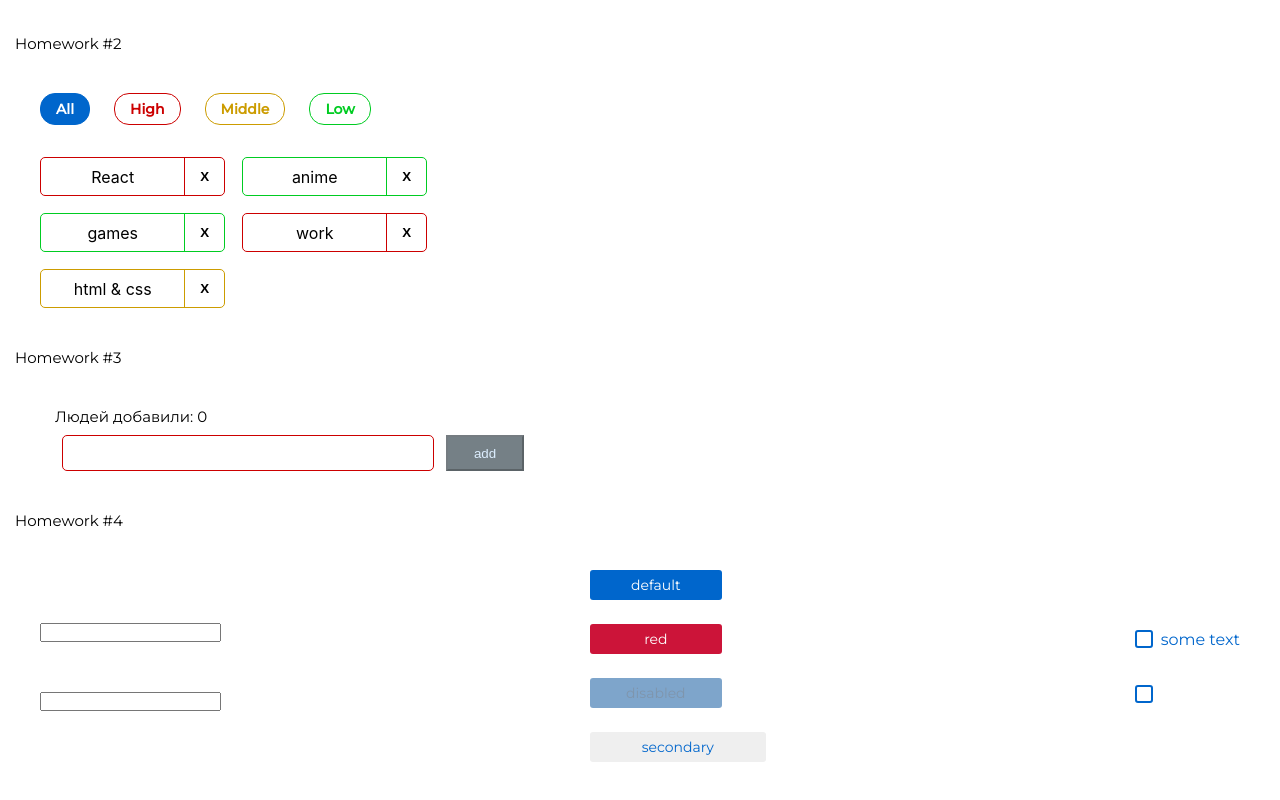
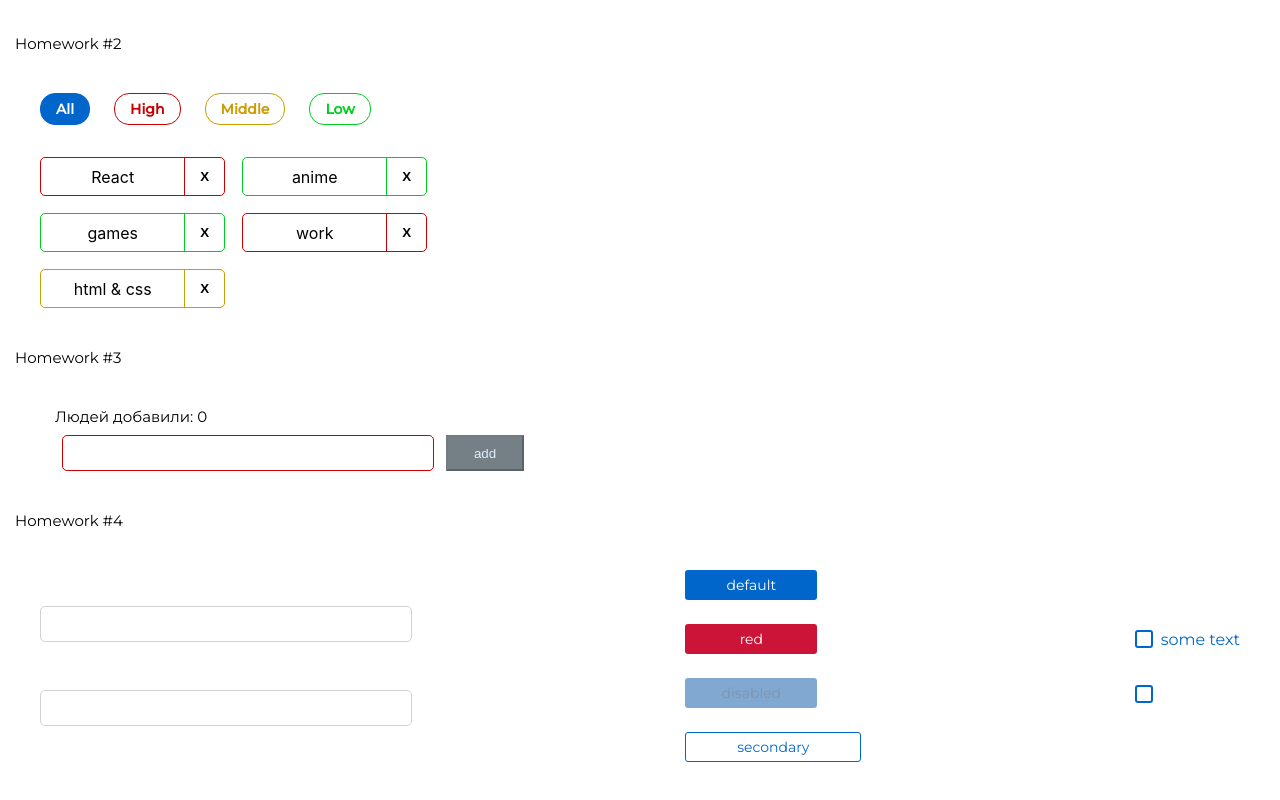
Before and after one commit to chub7/autocheck, a React (Create React App) app: page /#/ in a window 1280 px wide. Shown: the part 505-1305 px from the top of the page. Built offline with nearby package versions, Linux system fonts and the light colour scheme.

Commit message:
11 commit

```diff
--- a/src/s2-homeworks/hw04/common/c1-SuperInputText/SuperInputText.module.css
+++ b/src/s2-homeworks/hw04/common/c1-SuperInputText/SuperInputText.module.css
@@ -1,20 +1,36 @@
 .input:focus {
+    border: 1px solid #D1D1D1;
+    outline:none;
 }
 
 .input {
+    border: 1px solid #D1D1D1;
+    border-radius: 5px;
+    width: 372px;
+    height: 36px;
 }
 
 .inputWrapper {
+    display: flex;
+    flex-direction: column-reverse;
 }
 
 .superInput {
+    border: 1px solid #D1D1D1;
 }
 
 .errorInput {
+    border: 1px solid #ff0000;
+
 }
 
 .errorInput:focus {
+    outline:none;
+
+    border: 1px solid #ff0000;
+
 }
 
 .error {
+    color: #cc0000;
 }
--- a/src/s2-homeworks/hw04/common/c1-SuperInputText/SuperInputText.tsx
+++ b/src/s2-homeworks/hw04/common/c1-SuperInputText/SuperInputText.tsx
@@ -48,11 +48,11 @@ const SuperInputText: React.FC<SuperInputTextPropsType> = (
         onEnter() // то вызвать его
     }
 
-    const finalSpanClassName = s.error
-        + (spanClassName ? ' ' + spanClassName : '')
+    const finalSpanClassName = error ? s.error
+        + ' ' + (spanClassName ? ' ' + spanClassName : '') : ' '
     const finalInputClassName = s.input
-        + (error ? ' ' + s.errorInput : ' ' + s.superInput)
-        + (className ? ' ' + s.className : '') // задача на смешивание классов
+        +  (error ? ' ' + s.errorInput : ' ' + s.superInput)
+        +  (className ? ' ' + s.className : '') // задача на смешивание классов
 
     return (
         <div className={s.inputWrapper}>
--- a/src/s2-homeworks/hw04/common/c2-SuperButton/SuperButton.module.css
+++ b/src/s2-homeworks/hw04/common/c2-SuperButton/SuperButton.module.css
@@ -12,7 +12,7 @@
 }
 
 .disabled {
-    background: #004D99;
+    background: #0353a2;
     opacity: 0.5;
     color: #002E5C;
 }
@@ -21,6 +21,8 @@
     width: 176px;
     height: 30px;
     color: #0066CC;
+    background: #FFFFFF;
+    border: 1px #0066CC solid;
 }
 
 .default {
@@ -32,6 +34,7 @@
 .red {
     background: #CC1439;
     color: #FFFFFF;;
+
 }
 
 .default:hover {
@@ -47,8 +50,7 @@
 }
 
 .secondary:hover {
-    width: 167px;
-    height: 30px;
+    background: #C9E5FF;
 }
 
 
@@ -74,7 +76,7 @@
 }
 
 .button:disabled {
-    background: #004D99;
+    background: #0353a2;
     opacity: 0.5;
     color: #002E5C;
 }
--- a/src/s2-homeworks/hw04/common/c2-SuperButton/SuperButton.tsx
+++ b/src/s2-homeworks/hw04/common/c2-SuperButton/SuperButton.tsx
@@ -17,10 +17,13 @@ const SuperButton: React.FC<SuperButtonPropsType> = (
         ...restProps // все остальные пропсы попадут в объект restProps, там же будет children
     }
 ) => {
+    debugger
     const finalClassName = s.button + ' '
         + (disabled ? s.disabled :
             xType === 'red' ? s.red :
-                xType === 'secondary' ? s.secondary : s.default) +
+                xType === 'secondary' ?
+
+                    s.secondary : s.default) +
         (className ? ' ' + className : '') // задачка на смешивание классов
 
 
```
